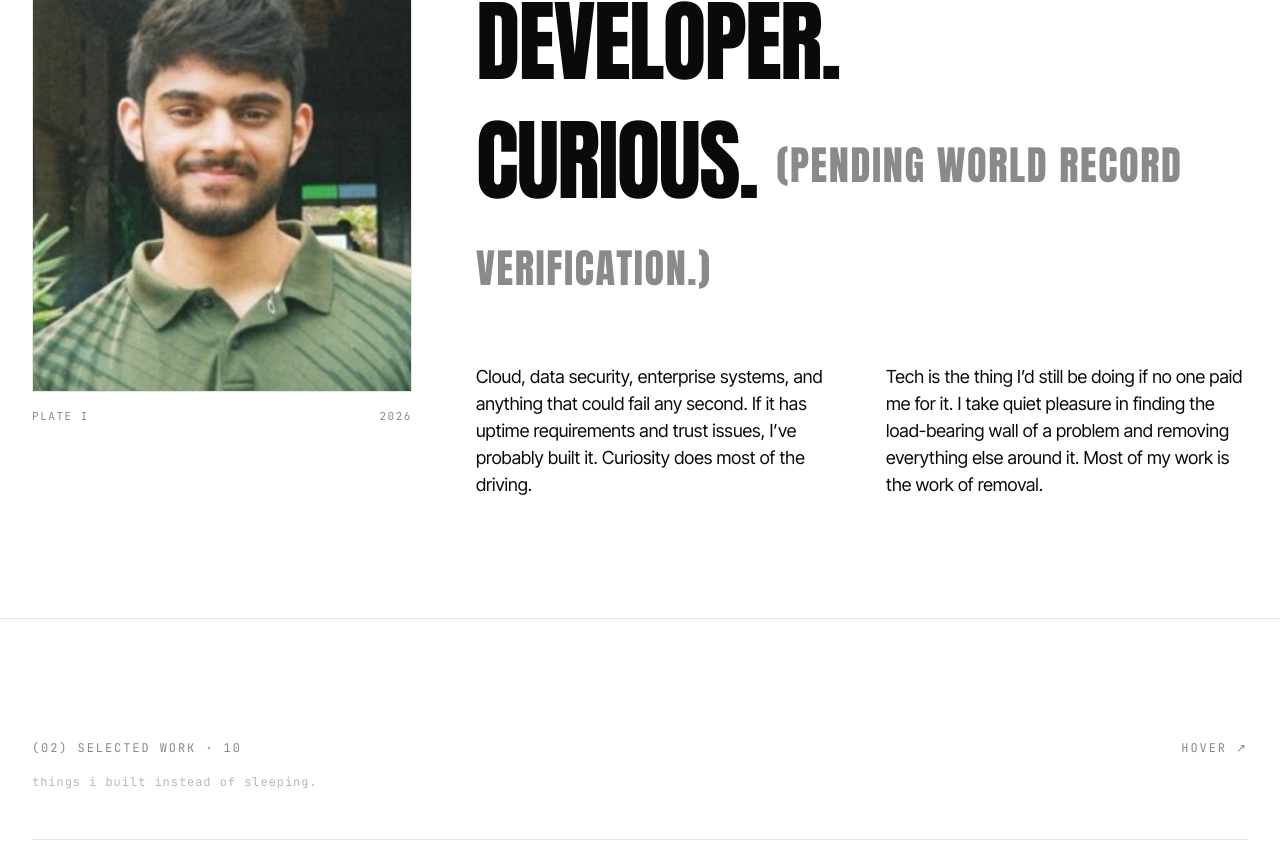
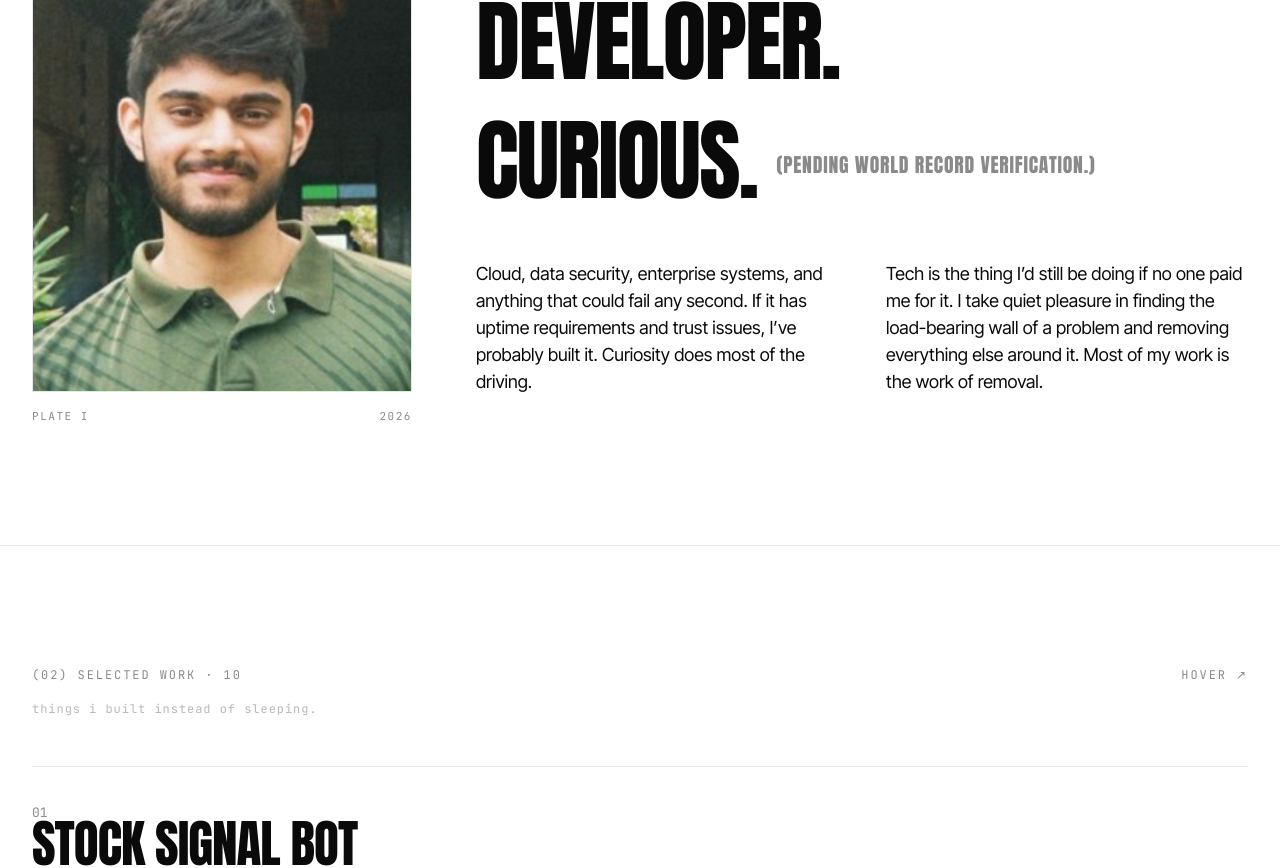
Before and after one commit to Prudhvivarma0/notprudhvisserver, a Next.js app: page / in a window 1280 px wide. Shown: the part 1540-2408 px from the top of the page. Built offline with nearby package versions, Linux system fonts and the light colour scheme.

Commit message:
fix: make world record text much smaller

```diff
--- a/components/v3/About.tsx
+++ b/components/v3/About.tsx
@@ -65,7 +65,7 @@ export function About() {
         >
           <div style={{ marginBottom: "0.18em" }}>Architect.</div>
           <div style={{ marginBottom: "0.18em" }}>Developer.</div>
-          <div>Curious. <span style={{ fontSize: "0.45em", verticalAlign: "middle", color: "var(--mute)", letterSpacing: "0.04em" }}>(Pending world record verification.)</span></div>
+          <div>Curious. <span style={{ fontSize: "0.22em", verticalAlign: "middle", color: "var(--mute)", letterSpacing: "0.04em" }}>(Pending world record verification.)</span></div>
         </h2>
 
         <div style={{ display: "grid", gridTemplateColumns: "1fr 1fr", gap: 48 }}>
```
